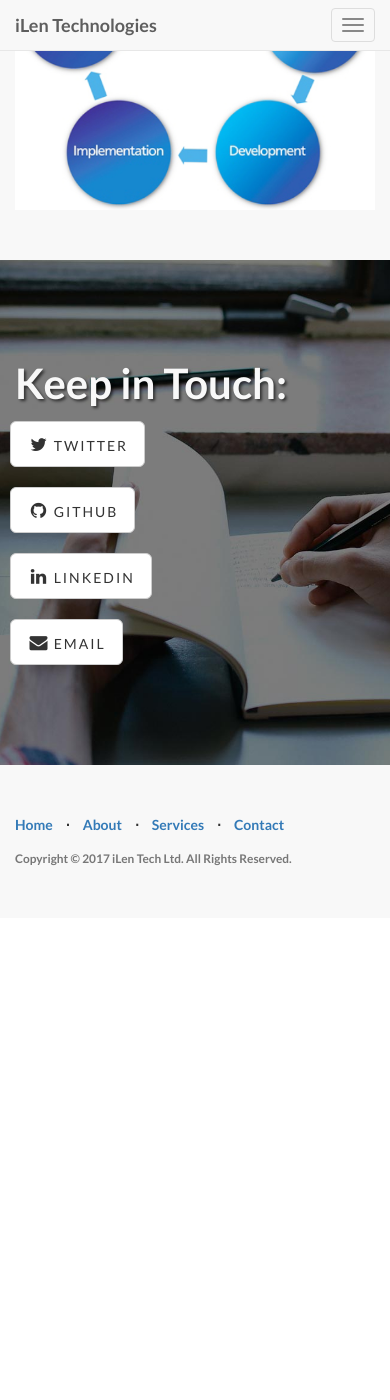
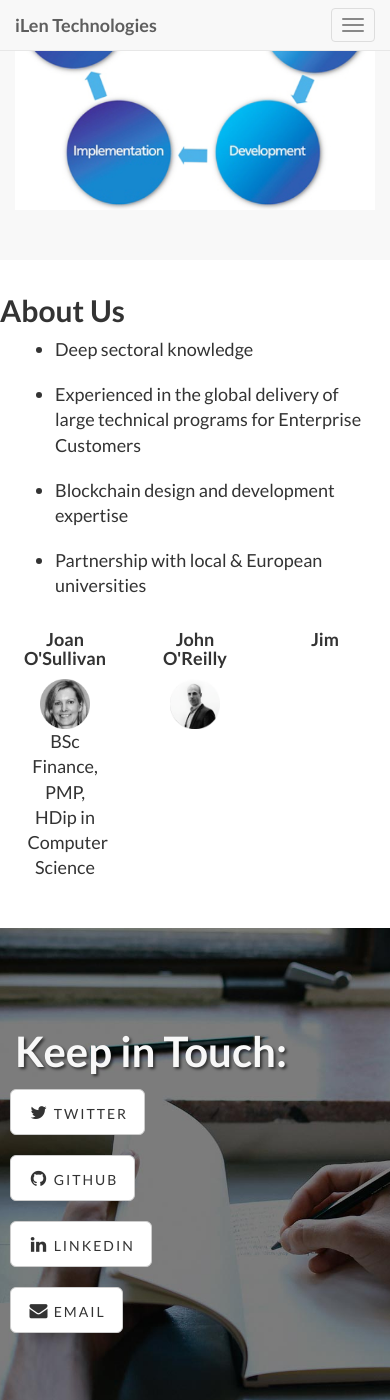
Before and after one commit to fluquid/ilen-tech, a Jekyll site: the page built from index.html, in a window 390 px wide and 1400 px high, scrolled down 2151 px. Built offline with Jekyll 4.4.1, drawn with Linux system fonts in a browser that asks for light colours; before the commit the page ends 3069 px from its top, so only the background shows below that.

Commit message:
implemented all suggestions so far from Joan, I believe

```diff
--- a/_config.yml
+++ b/_config.yml
@@ -1,3 +1,4 @@
+---
 # ----------------------- #
 #      Main Configs       #
 # ----------------------- #
@@ -33,6 +34,11 @@ defaults:
       path: ""
     values:
       layout: "default"
+  -
+    scope:
+      path: "our_story.md"
+    values:
+      layout: "our_story"
 
 social:
   - title: twitter
@@ -46,6 +52,21 @@ social:
     icon: envelope
 
 
+about_us_desc:
+    - Deep sectoral knowledge
+    - Experienced in the global delivery of large technical programs for Enterprise Customers
+    - Blockchain design and development expertise
+    - Partnership with local & European universities
+
+about_us:
+    - name: Joan O'Sullivan
+      blurb: BSc Finance, PMP, HDip in Computer Science
+      image: img/about/about_joan.png
+    - name: John O'Reilly
+      image: img/about/about_john.png
+    - name: Jim
+
+
 plugins:
     - jekyll-sitemap
     - jekyll-feed
--- /dev/null
+++ b/_includes/about_us.html
@@ -0,0 +1,30 @@
+<section id="about_us">
+
+    <div class="container">
+
+        <div class="row">
+            <h2>About Us</h2>
+
+            <div class="col-xs-12">
+                {% for desc in site.about_us_desc %}
+                <ul>
+                    <li class="lead">{{ desc }}</li>
+                </ul>
+                {% endfor %}
+            <div class="col-xs-12">
+        </div>
+
+        <div class="row">
+            {% for member in site.about_us %}
+            <div class="col-xs-4">
+                <center><h4>{{ member.name }}</h4></center>
+                <img src="{{member.image}}" class="img-responsive"
+                  style="width: 50%; margin: auto;" />
+                <div style="width: 75%; margin: auto;">
+                    <center><p class="lead">{{ member.blurb }} </p></center>
+                </div>
+            </div>
+            {% endfor %}
+        </div>
+    </div>
+</section>
--- a/_includes/header.html
+++ b/_includes/header.html
@@ -17,11 +17,14 @@
             	<!-- li>
                     <a class="page-scroll" href="/blog.html">Blog</a>
                 </li -->
-            	<li>
-                    <a class="page-scroll" href="/#about">About</a>
+                <li>
+                    <a class="page-scroll" href="/#about">Services</a>
                 </li>
                 <li>
-                    <a class="page-scroll" href="/#services">Services</a>
+                    <a class="page-scroll" href="/our_story.html">Our Story</a>
+                </li>
+            	<li>
+                    <a class="page-scroll" href="/#about_us">About</a>
                 </li>
                 <li>
                     <a class="page-scroll" href="/#contact">Contact</a>
--- a/_includes/page_content.html
+++ b/_includes/page_content.html
@@ -46,5 +46,6 @@
     </div>
     <!-- /.content-section-b -->
     {% endif %}
+
 {% endfor %}
 </section>
--- a/_layouts/default.html
+++ b/_layouts/default.html
@@ -6,6 +6,7 @@
 		{% include header.html %}
 		{% include about.html %}
 		{% include page_content.html %}
+        {% include about_us.html %}
 		{% include contact.html %}
 		{% include footer.html %}
 		{% include js.html %}
--- a/css/landing-page.css
+++ b/css/landing-page.css
@@ -171,3 +171,26 @@ footer {
 p.copyright {
     margin: 15px 0 0;
 }
+
+.story_item {
+    background: lightgray;
+    margin-top: 1em;
+    margin-bottom: 1em;
+    border: 1px gray solid;
+
+    padding: 10px;
+}
+
+.our-story img {
+    display: block;
+    max-width: 100%;
+    height: auto;
+
+    margin: auto;
+    width: 50%;
+}
+
+#about_us {
+    margin-top: 1em;
+    margin-bottom: 2em;
+}
```
Also changed, not shown: _includes/blog.html (deleted, +0 -19 lines), _layouts/blog.html (deleted, +0 -13 lines), _layouts/our_story.html (added, +20 -0 lines), our_story.md (added, +32 -0 lines), img/about/about_joan.png, img/about/about_john.png, img/story/coffees.jpg.
